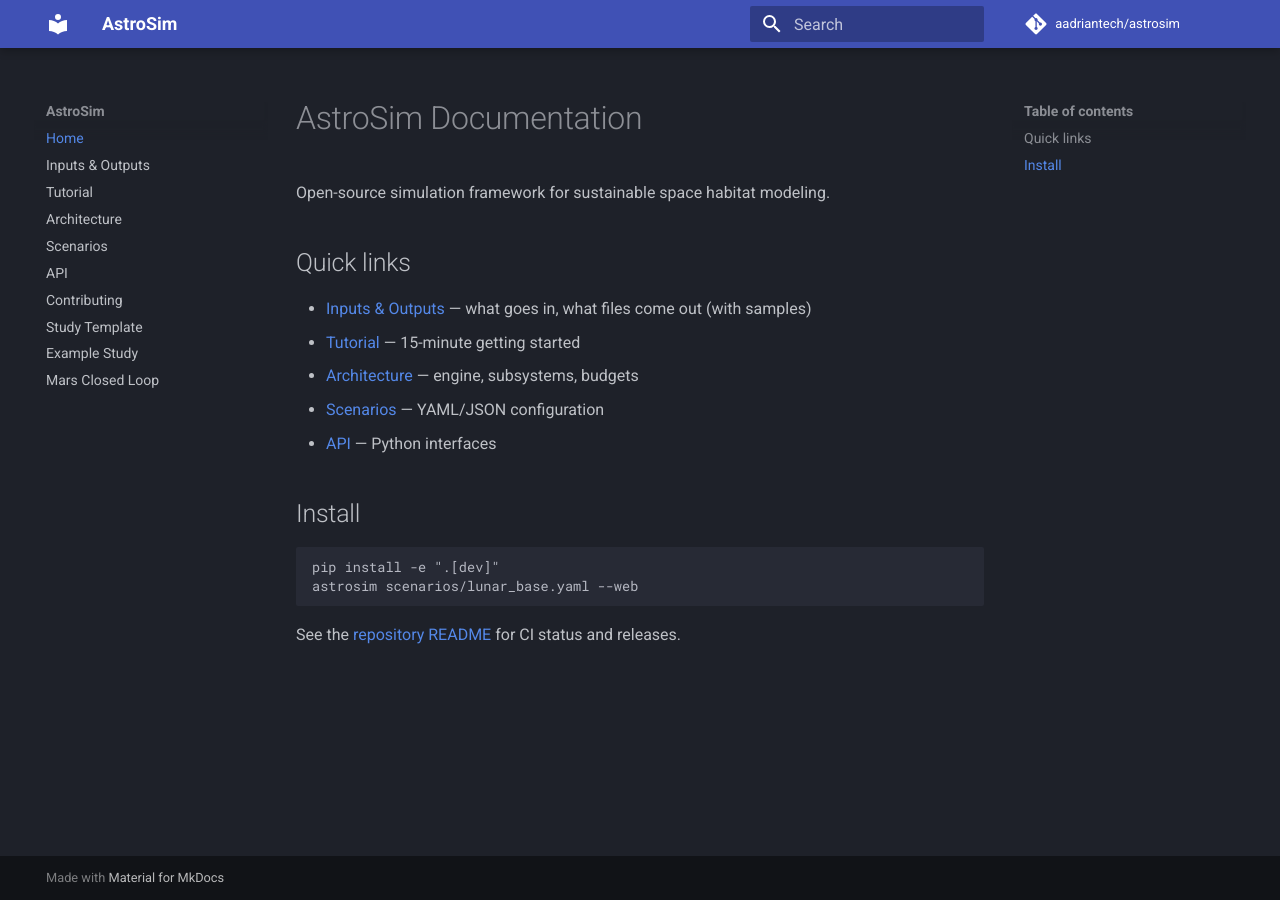
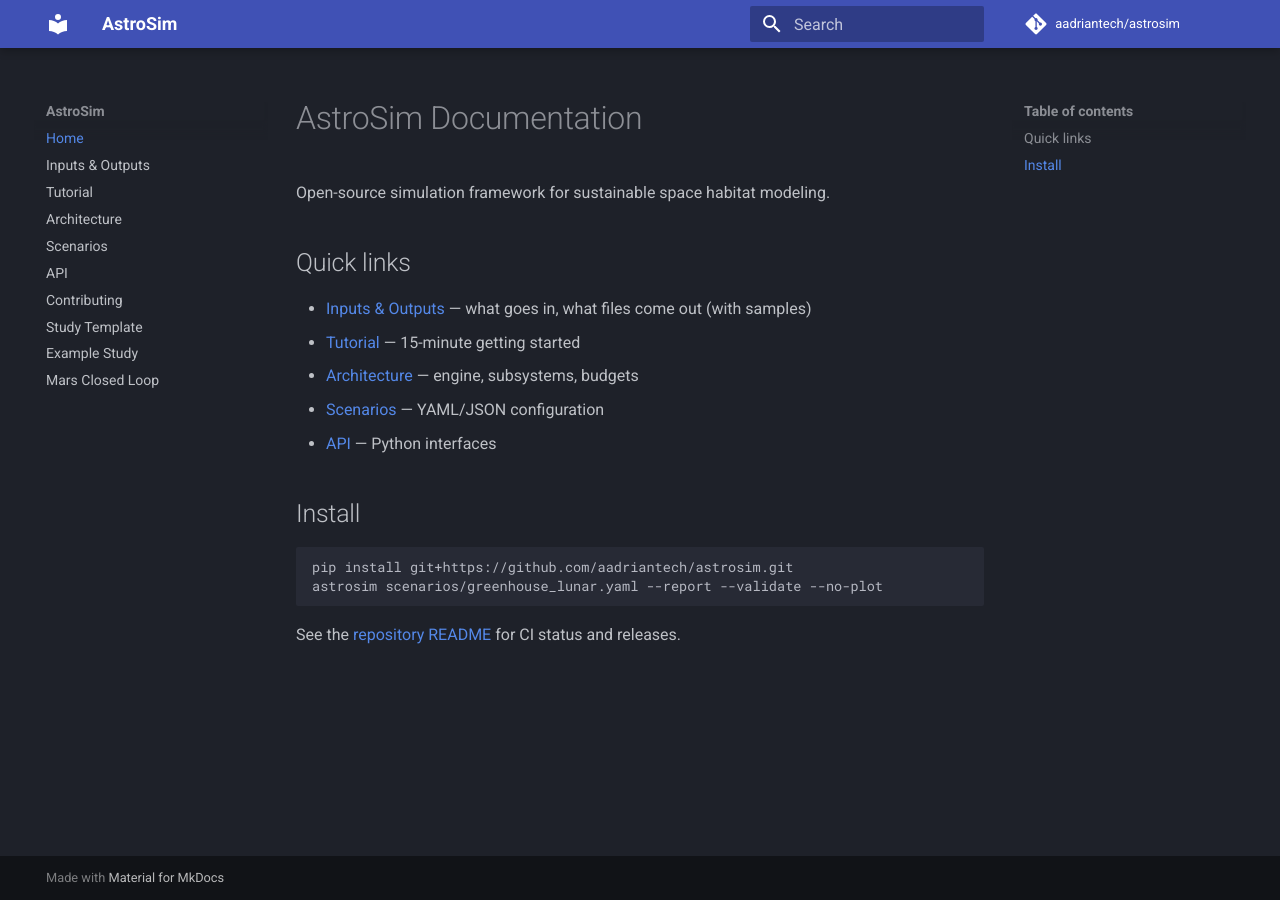
Before and after one commit to aadriantech/astrosim, an MkDocs documentation site: the page built from docs/index.md, in a window 1280 px wide. Built offline with MkDocs 1.6.1 and Material for MkDocs 9.7.7, drawn with Linux system fonts in a browser that asks for light colours; comment, search, counter and statistics services are not loaded.

````diff
--- a/docs/index.md
+++ b/docs/index.md
@@ -13,8 +13,8 @@ Open-source simulation framework for sustainable space habitat modeling.
 ## Install
 
 ```bash
-pip install -e ".[dev]"
-astrosim scenarios/lunar_base.yaml --web
+pip install git+https://github.com/aadriantech/astrosim.git
+astrosim scenarios/greenhouse_lunar.yaml --report --validate --no-plot
 ```
 
 See the [repository README](https://github.com/aadriantech/astrosim) for CI status and releases.
--- a/pyproject.toml
+++ b/pyproject.toml
@@ -27,7 +27,7 @@ dependencies = [
 
 [project.urls]
 Homepage = "https://github.com/aadriantech/astrosim"
-Documentation = "https://github.com/aadriantech/astrosim/tree/main/docs"
+Documentation = "https://aadriantech.github.io/astrosim/"
 Repository = "https://github.com/aadriantech/astrosim"
 Issues = "https://github.com/aadriantech/astrosim/issues"
 Changelog = "https://github.com/aadriantech/astrosim/blob/main/CHANGELOG.md"
````
Also changed, not shown: README.md (+1 -1 lines).
